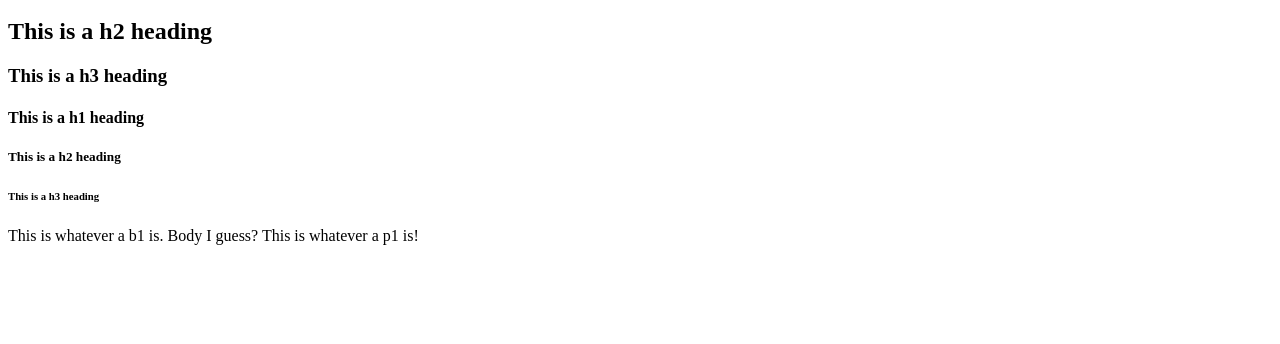
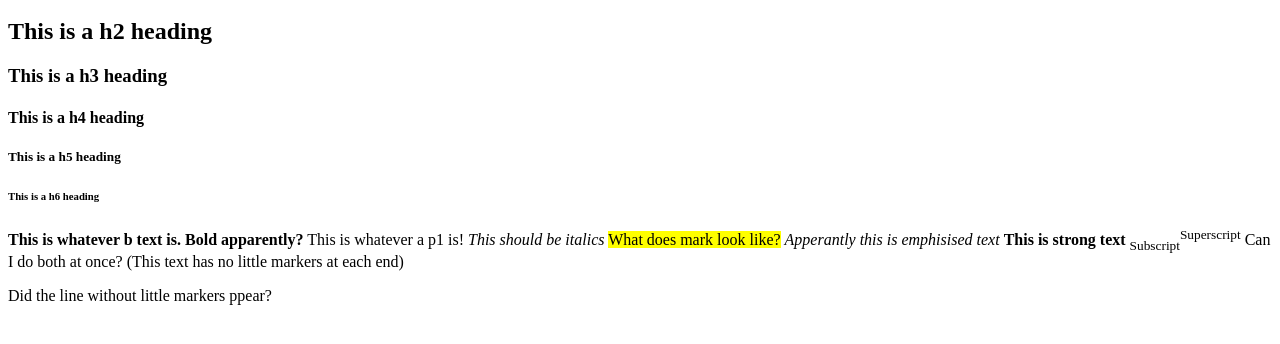
Before and after one commit to BillJ25/Practicing-new-stuff, a plain HTML site: page index.html in a window 1280 px wide. Shown: the part 48-392 px from the top of the page. Drawn offline with Linux system fonts and the light colour scheme.

Commit message:
Update index.html
Experimenting with text

```diff
--- a/index.html
+++ b/index.html
@@ -2,8 +2,15 @@
 <h1>This is a h1 heading</h1>
 <h2>This is a h2 heading</h2>
 <h3>This is a h3 heading</h3>
-<h4>This is a h1 heading</h4>
-<h5>This is a h2 heading</h5>
-<h6>This is a h3 heading</h6>
-<b1>This is whatever a b1 is. Body I guess?</b1>
+<h4>This is a h4 heading</h4>
+<h5>This is a h5 heading</h5>
+<h6>This is a h6 heading</h6>
+<b>This is whatever b text is. Bold apparently?</b>
 <p1>This is whatever a p1 is!</p1>
+<i>This should be italics</i>
+<mark>What does mark look like?</mark>
+<em>Apperantly this is emphisised text</em>
+<strong> This is strong text</strong>
+<sub>Subscript</sub><sup>Superscript</sup>
+Can I do both at once?  (This text has no little markers at each end)
+<P>Did the line without little markers ppear?</P>
```
